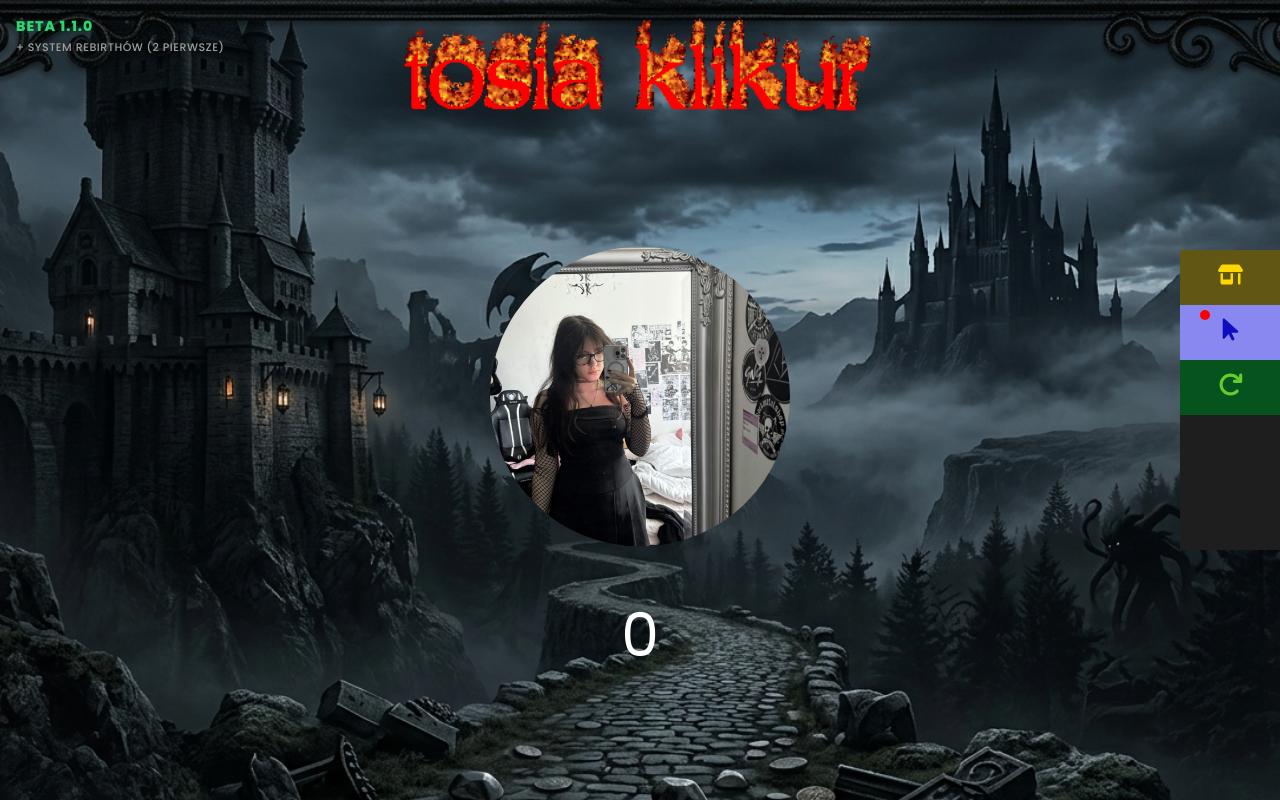
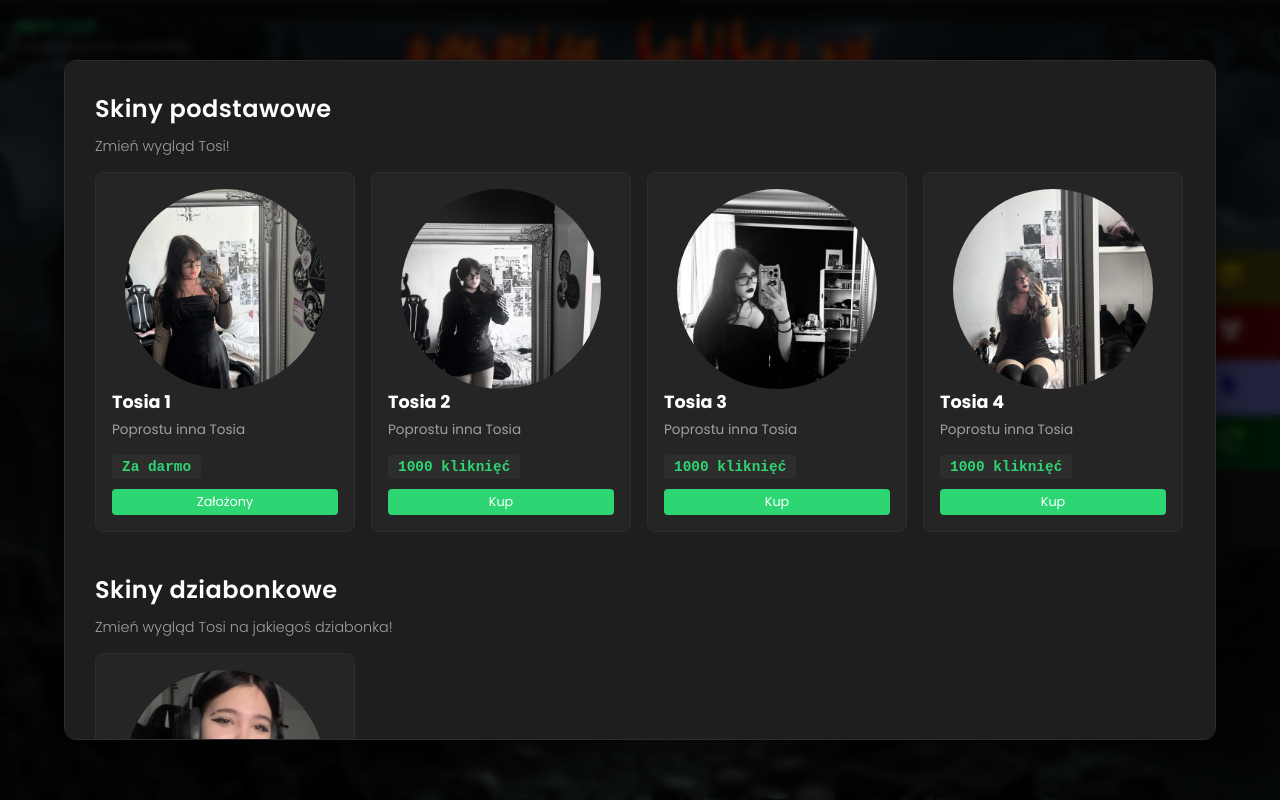
Before and after one commit to kwasnakiwi/TosiaKlikur, a React (Vite) app: page / in a window 1280 px wide. Both pictures are taken after a click on the button 1230 px from the left and 332 px from the top of the page. Built offline with nearby package versions, Linux system fonts and the light colour scheme.

Commit message:
added skins system and few upgrades

```diff
--- a/src/Sites/Clicker.jsx
+++ b/src/Sites/Clicker.jsx
@@ -2,18 +2,21 @@ import {
   FaShop as ShopIcon,
   FaArrowPointer as ArrowPointer,
   FaArrowRotateRight as RebirthIcon,
+  FaShirt as ShirtIcon,
 } from "react-icons/fa6";
 import title from "./../assets/imgs/tosiaklikur.gif";
 import "./../styles/Clicker.css";
 import { useEffect, useState } from "react";
+import Shop from "./Shop";
+import Rebirths from "./Rebirths";
 import tosia1 from "./../assets/tosia_imgs/tosia1.jpg";
 import tosia2 from "./../assets/tosia_imgs/tosia2.jpg";
 import tosia3 from "./../assets/tosia_imgs/tosia3.jpg";
 import tosia4 from "./../assets/tosia_imgs/tosia4.jpg";
 import tosia5 from "./../assets/tosia_imgs/tosia5.jpg";
 import tosia6 from "./../assets/tosia_imgs/tosia6.jpg";
-import Shop from "./Shop";
-import Rebirths from "./Rebirths";
+import tosiaRozbierajSie from "./../assets/tosia_imgs/tosia_rozbieraj_sie.png";
+import Skins from "./Skins";
 
 const getEncryptedScore = () => {
   const saved = localStorage.getItem("score");
@@ -55,27 +58,43 @@ const getEncryptedAutoStatus = () => {
   }
 };
 
+const getEncryptedSkins = () => {
+  const saved = localStorage.getItem("skins");
+  if (!saved) return ["skin_tosia1"];
+  try {
+    return atob(JSON.parse(saved));
+  } catch (e) {
+    return ["skin_tosia1"];
+  }
+};
+
+const getEncryptedCurrentSkin = () => {
+  const saved = localStorage.getItem("current_skin");
+  if (!saved) return "skin_tosia1";
+  try {
+    return atob(saved);
+  } catch (e) {
+    return "skin_tosia1";
+  }
+};
+
 // localStorage.setItem("score", btoa("1000000000"));
 // localStorage.setItem("rebirths", btoa("2"));
 
 function Clicker() {
   const [score, setScore] = useState(() => getEncryptedScore());
-  const [tosia, setTosia] = useState(tosia1);
+  const [tosia, setTosia] = useState(null);
   const [showShop, setShowShop] = useState(false);
   const [showRebirths, setShowRebirths] = useState(false);
   const [upgrades, setUpgrades] = useState(() => getEncryptedUpgrades());
   const [autoActive, setAutoActive] = useState(() => getEncryptedAutoStatus());
   const [rebirths, setRebirths] = useState(() => getEncryptedRebirths());
   const [floatingTexts, setFloatingTexts] = useState([]);
-
-  useEffect(() => {
-    if (score >= 0) setTosia(tosia1);
-    if (score >= 1000) setTosia(tosia2);
-    if (score >= 5000) setTosia(tosia3);
-    if (score >= 10000) setTosia(tosia4);
-    if (score >= 25000) setTosia(tosia5);
-    if (score >= 100000) setTosia(tosia6);
-  }, [score]);
+  const [showSkins, setShowSkins] = useState(false);
+  const [skins, setSkins] = useState(() => getEncryptedSkins());
+  const [currentSkin, setCurrentSkin] = useState(() =>
+    getEncryptedCurrentSkin(),
+  );
 
   useEffect(() => {
     const hasAutoClicker = upgrades.includes("auto_clicker_1");
@@ -88,6 +107,27 @@ function Clicker() {
     }
   }, [upgrades, autoActive, rebirths]);
 
+  useEffect(() => {
+    setTosia(() => {
+      switch (currentSkin) {
+        case "skin_tosia1":
+          return tosia1;
+        case "skin_tosia2":
+          return tosia2;
+        case "skin_tosia3":
+          return tosia3;
+        case "skin_tosia4":
+          return tosia4;
+        case "skin_tosia5":
+          return tosia5;
+        case "skin_tosia6":
+          return tosia6;
+        case "skin_tosia_rozbieraj_sie":
+          return tosiaRozbierajSie;
+      }
+    });
+  }, [currentSkin]);
+
   const getClickAddition = () => {
     let addition = 1;
     let isCrit = false;
@@ -95,7 +135,9 @@ function Clicker() {
 
     if (upgrades.includes("upg_click_1")) addition += 1;
     if (upgrades.includes("upg_click_2")) addition += 2;
+    if (upgrades.includes("upg_click_3")) addition += 5;
     if (upgrades.includes("upg_crit_chance_1")) critChance += 0.1;
+    if (upgrades.includes("upg_crit_chance_2")) critChance += 0.15;
     if (rebirths >= 1) addition *= 2;
     if (rebirths >= 2) critChance += 0.1;
 
@@ -161,6 +203,17 @@ function Clicker() {
           setScore={setScore}
         />
       )}
+      {showSkins && (
+        <Skins
+          setShowSkins={setShowSkins}
+          skins={skins}
+          setSkins={setSkins}
+          score={score}
+          setScore={setScore}
+          currentSkin={currentSkin}
+          setCurrentSkin={setCurrentSkin}
+        />
+      )}
       {showRebirths && (
         <Rebirths
           setShowRebirths={setShowRebirths}
@@ -172,8 +225,9 @@ function Clicker() {
       )}
       <div className="main-container">
         <div className="version-box">
-          <p className="version">BETA 1.1.0</p>
-          <p className="added-things">+ System rebirthów (2 pierwsze)</p>
+          <p className="version">BETA 1.2.0</p>
+          <p className="added-things">+ Kilka nowych upgradów</p>
+          <p className="added-things">+ System skinów</p>
         </div>
         <div className="title">
           <img src={title} alt="" />
@@ -181,6 +235,9 @@ function Clicker() {
         <div className="side-bar">
           <button onClick={() => setShowShop(true)} title="sklep">
             <ShopIcon className="side-bar-icon" />
+          </button>
+          <button onClick={() => setShowSkins(true)} title="skiny">
+            <ShirtIcon className="side-bar-icon red" />
           </button>
           <button onClick={handleAutoClickerChange} title="autoklikacz">
             <ArrowPointer className="side-bar-icon blue" />
--- a/src/Sites/Shop.jsx
+++ b/src/Sites/Shop.jsx
@@ -22,9 +22,21 @@ function Shop({ setShowShop, upgrades, setUpgrades, score, setScore }) {
           basePrice: 5000,
         },
         {
+          id: "upg_click_3",
+          name: "Kliknięcie +5",
+          desc: "Do każdego twojego kliknięcia dodawane jest 5 dodatkowych.",
+          basePrice: 25000,
+        },
+        {
           id: "upg_crit_chance_1",
           name: "Szczęśliwy Traf",
           desc: "+10% szansy na krytyczne kliknięcie (wartość x5).",
+          basePrice: 15000,
+        },
+        {
+          id: "upg_crit_chance_2",
+          name: "Szczęśliwy Traf 2",
+          desc: "+15% szansy na krytyczne kliknięcie (wartość x5).",
           basePrice: 15000,
         },
       ],
--- /dev/null
+++ b/src/Sites/Skins.jsx
@@ -0,0 +1,173 @@
+import "./../styles/Skins.css";
+import tosia1 from "./../assets/tosia_imgs/tosia1.jpg";
+import tosia2 from "./../assets/tosia_imgs/tosia2.jpg";
+import tosia3 from "./../assets/tosia_imgs/tosia3.jpg";
+import tosia4 from "./../assets/tosia_imgs/tosia4.jpg";
+import tosia5 from "./../assets/tosia_imgs/tosia5.jpg";
+import tosia6 from "./../assets/tosia_imgs/tosia6.jpg";
+import tosiaRozbierajSie from "./../assets/tosia_imgs/tosia_rozbieraj_sie.png";
+import { useState } from "react";
+
+function Skins({
+  setShowSkins,
+  score,
+  setScore,
+  skins,
+  setSkins,
+  currentSkin,
+  setCurrentSkin,
+}) {
+  const [error, setError] = useState("");
+  const skinsData = [
+    {
+      name: "Skiny podstawowe",
+      desc: "Zmień wygląd Tosi!",
+      offers: [
+        {
+          id: "skin_tosia1",
+          name: "Tosia 1",
+          desc: "Poprostu inna Tosia",
+          img: tosia1,
+          price: 0,
+          equipped: currentSkin === "skin_tosia1",
+          type: "skin",
+        },
+        {
+          id: "skin_tosia2",
+          name: "Tosia 2",
+          desc: "Poprostu inna Tosia",
+          img: tosia2,
+          price: 1000,
+          equipped: currentSkin === "skin_tosia2",
+          type: "skin",
+        },
+        {
+          id: "skin_tosia3",
+          name: "Tosia 3",
+          desc: "Poprostu inna Tosia",
+          img: tosia3,
+          price: 1000,
+          equipped: currentSkin === "skin_tosia3",
+          type: "skin",
+        },
+        {
+          id: "skin_tosia4",
+          name: "Tosia 4",
+          desc: "Poprostu inna Tosia",
+          img: tosia4,
+          price: 1000,
+          equipped: currentSkin === "skin_tosia4",
+          type: "skin",
+        },
+        {
+          id: "skin_tosia5",
+          name: "Tosia 5",
+          desc: "Poprostu inna Tosia",
+          img: tosia5,
+          price: 1000,
+          equipped: currentSkin === "skin_tosia5",
+          type: "skin",
+        },
+        {
+          id: "skin_tosia6",
+          name: "Tosia 6",
+          desc: "Poprostu inna Tosia",
+          img: tosia6,
+          price: 1000,
+          equipped: currentSkin === "skin_tosia6",
+          type: "skin",
+        },
+      ],
+    },
+    {
+      name: "Skiny dziabonkowe",
+      desc: "Zmień wygląd Tosi na jakiegoś dziabonka!",
+      offers: [
+        {
+          id: "skin_tosia_rozbieraj_sie",
+          name: "Tosia \"rozbieraj się\"",
+          desc: "Czy to wgl jest Tosia?",
+          img: tosiaRozbierajSie,
+          price: 5000,
+          equipped: currentSkin === "skin_tosia_rozbieraj_sie",
+          type: "skin",
+        },
+      ],
+    },
+  ];
+
+  const buyItem = (offer) => {
+    if (score >= offer.price) {
+      setSkins((prev) => {
+        const newSkins = [...prev, offer.id];
+        localStorage.setItem("skins", btoa(JSON.stringify(newSkins)));
+        return newSkins;
+      });
+      setScore((prev) => {
+        const newScore = prev - offer.price;
+        localStorage.setItem("score", btoa(newScore));
+        return newScore;
+      });
+    } else {
+      setError("Nie stać cię żydzie");
+    }
+  };
+
+  const handleEquip = (offer) => {
+    if (skins.includes(offer.id)) {
+      setCurrentSkin((prev) => {
+        const newSkin = offer.id;
+        localStorage.setItem("current_skin", btoa(offer.id));
+        return newSkin;
+      });
+    }
+  };
+
+  return (
+    <>
+      <div className="shop-back-overlay" onClick={() => setShowSkins(false)} />
+      <div className="shop">
+        {skinsData.map((row, i) => (
+          <div key={i} className="shop-row">
+            <h2 className="shop-row-title">{row.name}</h2>
+            <p className="shop-row-desc">{row.desc}</p>
+            <div className="shop-row-offers">
+              {row.offers.map((offer, i) => {
+                const isBought = skins.includes(offer.id);
+                const isEquipped = currentSkin === offer.id;
+
+                return (
+                  <div
+                    key={i}
+                    className={`shop-offer ${isBought ? "is-locked" : ""}`}
+                  >
+                    <img
+                      className="shop-offer-img"
+                      src={offer.img}
+                      alt={offer.name}
+                    />
+                    <h3 className="shop-offer-name">{offer.name}</h3>
+                    <p className="shop-offer-desc">{offer.desc}</p>
+                    <span className="shop-offer-price">
+                      {offer.price > 0 ? `${offer.price} kliknięć` : "Za darmo"}
+                    </span>
+                    <button
+                      className={`shop-offer-button ${isEquipped ? "bought" : ""}`}
+                      onClick={() =>
+                        !isBought ? buyItem(offer) : handleEquip(offer)
+                      }
+                    >
+                      {!isBought ? "Kup" : isEquipped ? "Założony" : "Załóż"}
+                    </button>
+                  </div>
+                );
+              })}
+            </div>
+          </div>
+        ))}
+      </div>
+    </>
+  );
+}
+
+export default Skins;
--- a/src/styles/Clicker.css
+++ b/src/styles/Clicker.css
@@ -60,6 +60,12 @@
         background-color: rgb(11, 70, 14);
       }
     }
+    &:has(.red) {
+      background-color: rgb(129, 7, 7);
+      &:hover {
+        background-color: rgb(179, 15, 15);
+      }
+    }
     &:hover {
       background-color: var(--accent-hover2);
     }
@@ -73,6 +79,9 @@
   }
   &.green {
     color: rgb(102, 204, 43);
+  }
+  &.red{
+    color: rgb(235, 198, 198);
   }
 }
 .auto-clicker-status {
--- /dev/null
+++ b/src/styles/Skins.css
@@ -0,0 +1,26 @@
+:root {
+  --bg-main: #121212; /* Głęboka, matowa czerń na tło */
+  --bg-secondary: #1e1e1e; /* Jaśniejsza czerń na przyciski/karty */
+  --border-color: #2d2d2d; /* Subtelne obramowania */
+  --text-main: #ffffff; /* Wyrazisty biały tekst */
+  --text-muted: #a0a0a0; /* Szary tekst do statystyk w tle */
+  --accent-color: #ffd700; /* Żywe, growe złoto */
+  --accent-hover: #e6c200; /* Ciemniejsze złoto po najechaniu myszką */
+  --accent-hover2: #b89d028f; /* Ciemniejsze złoto po najechaniu myszką */
+  --accent-glow: rgba(255, 215, 0, 0.3); /* Poświata do animacji kliknięcia */
+  --bg-panel: #1e1e1e;
+  --bg-card: #252525;
+  --border-subtle: #2d2d2d;
+  --border-focus: #444444;
+  --text-dark: #121212;
+  --status-available: #2ed573;
+  --status-available-glow: rgba(46, 213, 115, 0.2);
+}
+.shop-offer-img {
+  width: 200px;
+  height: 200px;
+  object-fit: cover;
+  border-radius: 50%;
+  display: block;
+  margin: 0 auto;
+}
```
Also changed, not shown: src/assets/tosia_imgs/tosia_rozbieraj_sie.png (added).
